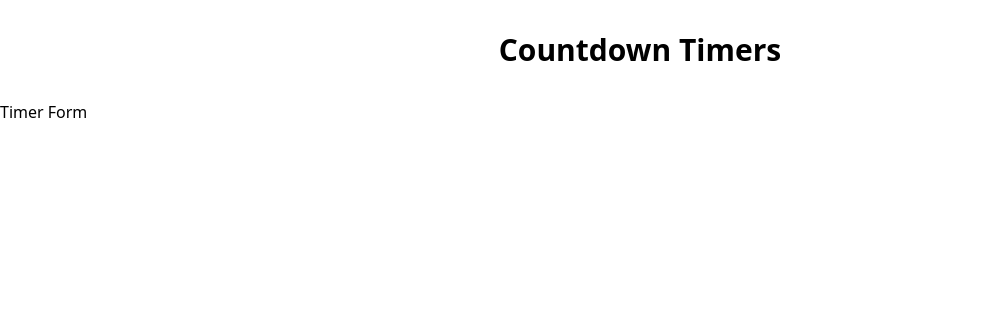
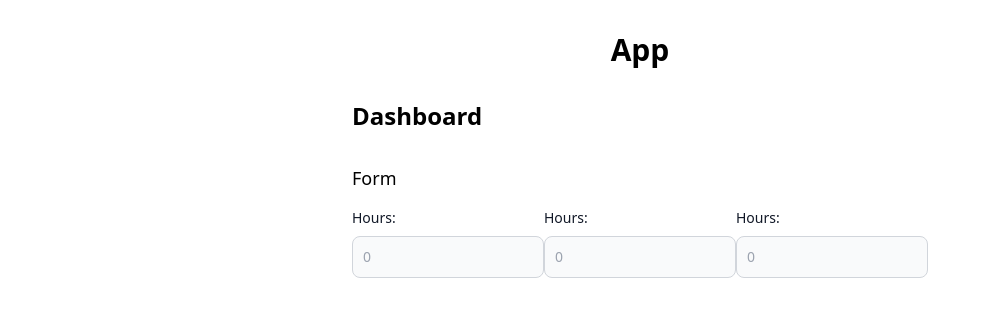
Before and after one commit to jacobcons/countdown-timer-dashboard, a Vue app: page / in a window 1280 px wide. Shown: the top 316 px of the page, without its empty margins (0-988 px from the left). Built offline with nearby package versions, Linux system fonts and the light colour scheme.

Commit message:
time component

```diff
--- a/src/App.vue
+++ b/src/App.vue
@@ -1,10 +1,13 @@
 <template>
   <h1 class="text-3xl font-bold text-center my-8">
-    Countdown Timers
+    App
   </h1>
-  <TimerForm />
+  <div class="max-w-xl mx-auto">
+    <TimerDashboard />
+  </div>
+
 </template>
 
 <script setup lang="ts">
-import TimerForm from '@/components/TimerForm.vue'
+import TimerDashboard from '@/components/TimerDashboard.vue'
 </script>
--- /dev/null
+++ b/src/components/TimeComponentInput.vue
@@ -0,0 +1,17 @@
+<template>
+  <div>
+    <label for="number-input" class="block mb-2 text-sm font-medium text-gray-900 dark:text-white"
+      >Hours:</label
+    >
+    <input
+      type="number"
+      id="number-input"
+      aria-describedby="helper-text-explanation"
+      class="bg-gray-50 border border-gray-300 text-gray-900 text-sm rounded-lg focus:ring-blue-500 focus:border-blue-500 block w-full p-2.5 dark:bg-gray-700 dark:border-gray-600 dark:placeholder-gray-400 dark:text-white dark:focus:ring-blue-500 dark:focus:border-blue-500"
+      placeholder="0"
+      min="0"
+      required
+    />
+  </div>
+</template>
+<script setup lang="ts"></script>
--- /dev/null
+++ b/src/components/TimerDashboard.vue
@@ -0,0 +1,10 @@
+<template>
+  <div>
+    <h2 class="text-2xl font-bold mb-8">Dashboard</h2>
+    <TimerForm />
+  </div>
+</template>
+
+<script setup lang="ts">
+import TimerForm from '@/components/TimerForm.vue'
+</script>
--- a/src/components/TimerForm.vue
+++ b/src/components/TimerForm.vue
@@ -1,8 +1,14 @@
 <template>
   <div>
-    <h2>Timer Form</h2>
+    <h2 class="text-lg mb-4">Form</h2>
+    <form class="grid grid-cols-3">
+      <TimeComponentInput />
+      <TimeComponentInput />
+      <TimeComponentInput />
+    </form>
   </div>
 </template>
 
 <script setup lang="ts">
+import TimeComponentInput from '@/components/TimeComponentInput.vue'
 </script>
```
